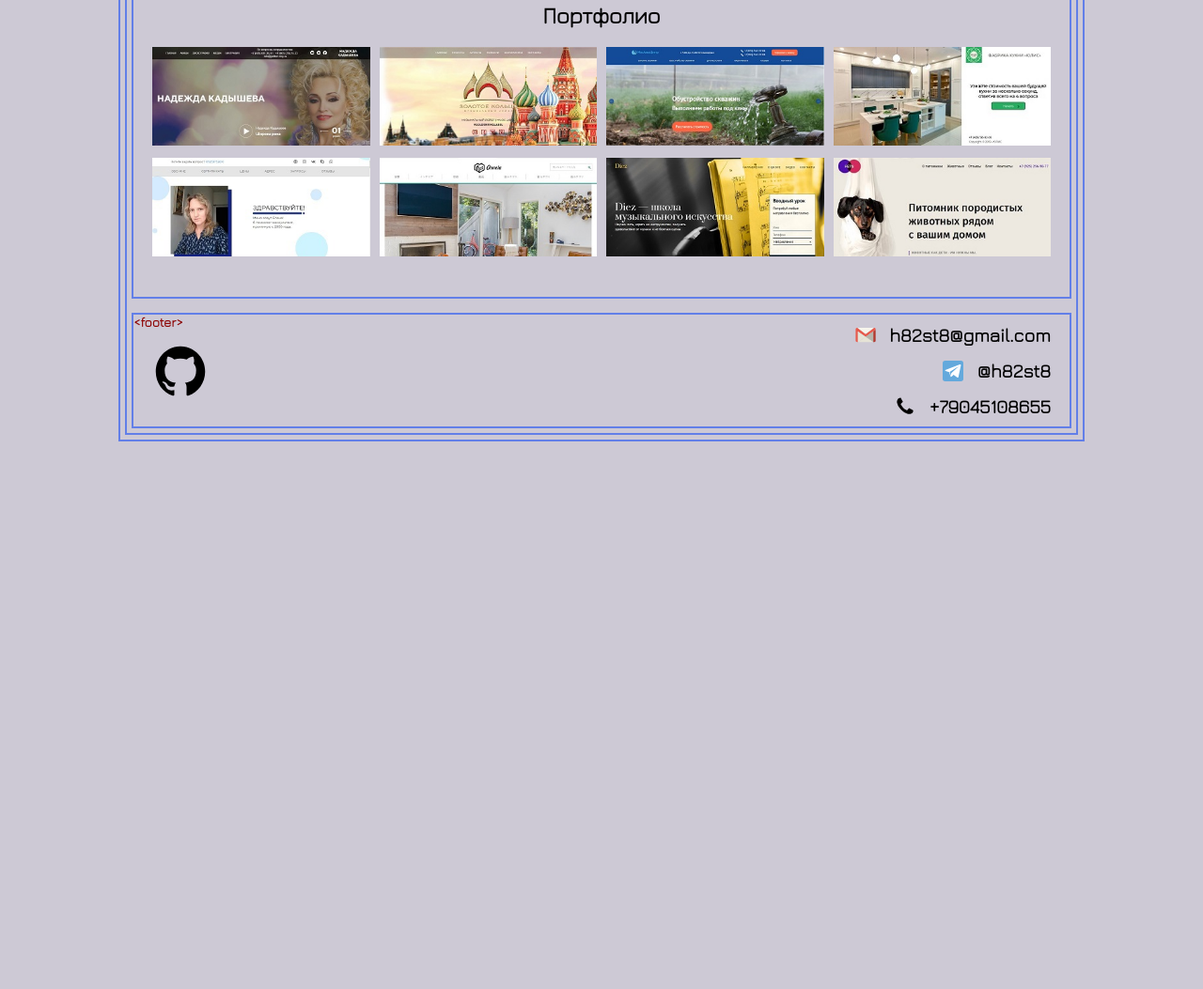
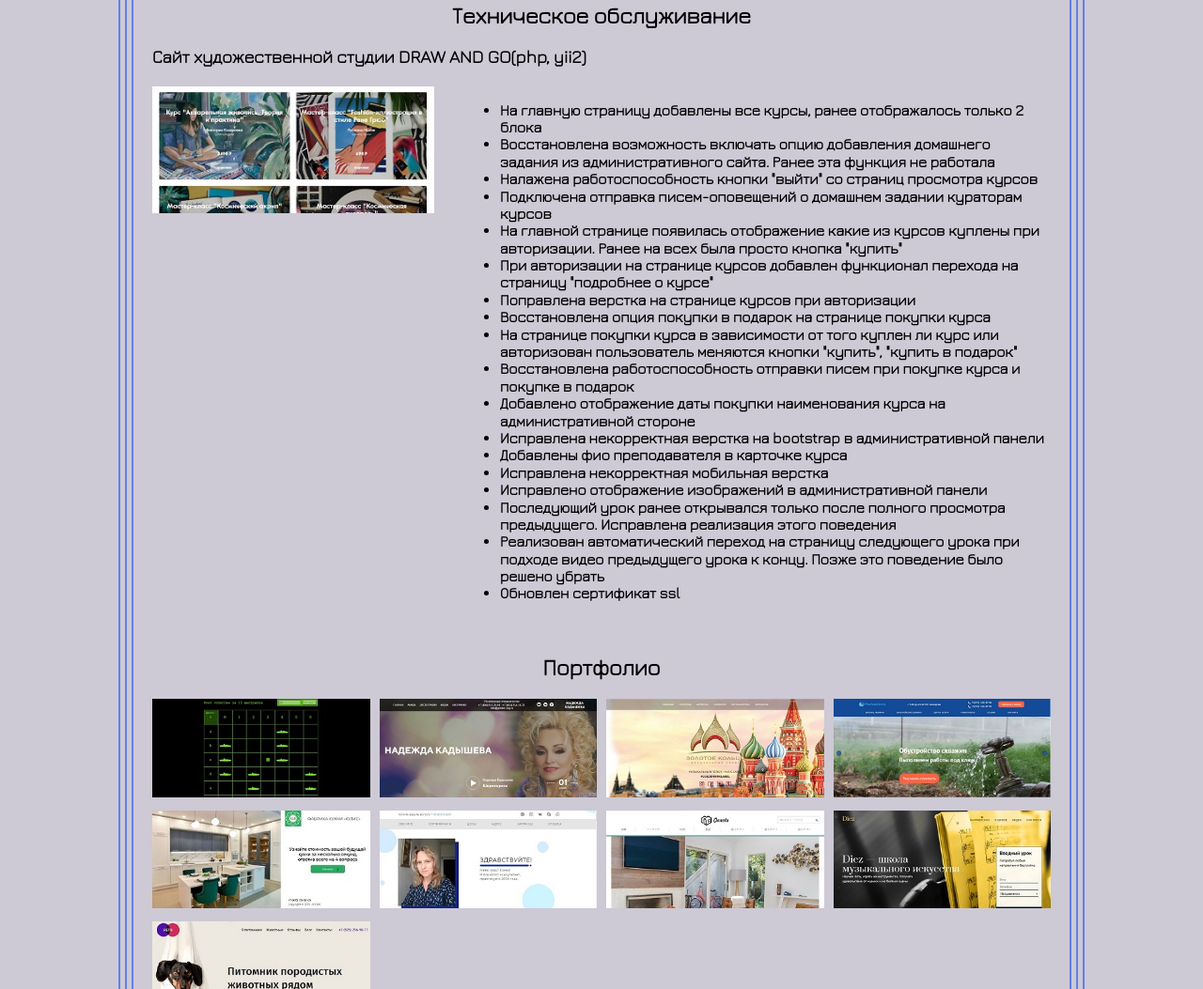
Before and after one commit to h82st8/Portfolio, a plain HTML site: page index.html in a window 1280 px wide. Shown: the part 892-1945 px from the top of the page at 94% size. Before the commit the page ends 1367 px from the top, so only its background shows below. Drawn offline with Linux system fonts and the light colour scheme; files whose address does not match are found by name.

Commit message:
добавляет раздел технического обслуживания

```diff
--- a/index.html
+++ b/index.html
@@ -49,63 +49,63 @@
 		<section class="skills">
 			<h2 class="subtitle">Навыки</h2>
 			<div class="skills__wrap">
-				<article>
+				<article class="skills__item">
 					<img src="./images/html5.svg" alt="html5" class="skills__icon">
 					<h3 class="skills_txt">html5</h3>
 				</article>
-				<article>
+				<article class="skills__item">
 					<img src="./images/css.svg" alt="css3" class="skills__icon">
 					<h3 class="skills_txt">css3</h3>
 				</article>
-				<article>
+				<article class="skills__item">
 					<img src="./images/js.svg" alt="javascript" class="skills__icon">
 					<h3 class="skills_txt">javascript</h3>
 				</article>
-				<article>
+				<article class="skills__item">
 					<img src="./images/gulp.svg" alt="gulp" class="skills__icon">
 					<h3 class="skills_txt">gulp</h3>
 				</article>
-				<article>
+				<article class="skills__item">
 					<img src="./images/sass.svg" alt="sass" class="skills__icon">
 					<h3 class="skills_txt">sass</h3>
 				</article>
-				<article>
+				<article class="skills__item">
 					<img src="./images/pug.svg" alt="pug" class="skills__icon">
 					<h3 class="skills_txt">pug</h3>
 				</article>
-				<article>
+				<article class="skills__item">
 					<img src="./images/bem.svg" alt="бэм" class="skills__icon">
 					<h3 class="skills_txt">бэм</h3>
 				</article>
-				<article>
+				<article class="skills__item">
 					<img src="./images/git.svg" alt="git" class="skills__icon skills__icon--git">
 					<h3 class="skills_txt">git</h3>
 				</article>
-				<article>
+				<article class="skills__item">
 					<img src="./images/wordpress.svg" alt="wordpress" class="skills__icon">
 					<h3 class="skills_txt">wordpress</h3>
 				</article>
-				<article>
+				<article class="skills__item">
 					<img src="./images/flexbox.svg" alt="flexbox" class="skills__icon">
 					<h3 class="skills_txt">flexbox</h3>
 				</article>
-				<article>
+				<article class="skills__item">
 					<img src="./images/grid.svg" alt="grid" class="skills__icon">
 					<h3 class="skills_txt">grid</h3>
 				</article>
-				<article>
+				<article class="skills__item">
 					<img src="./images/photoshop.svg" alt="photoshop" class="skills__icon">
 					<h3 class="skills_txt">photoshop</h3>
 				</article>
-				<article>
+				<article class="skills__item">
 					<img src="./images/figma.svg" alt="figma" class="skills__icon">
 					<h3 class="skills_txt">figma</h3>
 				</article>
-				<article>
+				<article class="skills__item">
 					<img src="./images/jquery.svg" alt="jquery" class="skills__icon">
 					<h3 class="skills_txt">jquery</h3>
 				</article>
-				<article>
+				<article class="skills__item">
 					<img src="./images/bootstrap.svg" alt="bootstrap" class="skills__icon">
 					<h3 class="skills_txt">bootstrap</h3>
 				</article>
@@ -124,11 +124,68 @@
 			</ul>
 		</section>
 
+		<section class="technical_support_service">
+			<h2 class="subtitle">Техническое обслуживание</h2>
+
+			<article class="technical_support_service__box">
+				<h3 class="heading">Сайт художественной студии DRAW AND GO(php, yii2)</h3>
+				<div class="technical_support_service__inner">
+					<a href="https://online.drawandgo.ru/" class="technical_support_service__link" target="_blank" rel="noopener">
+						<img src="./images/drawngo.jpg" alt="сайт художественной студии'draw and go'"
+							class="technical_support_service__img">
+					</a>
+					<ul class="technical_support_service__list">
+						<li class="technical_support_service__item">На главную страницу добавлены все курсы, ранее отображалось
+							только 2 блока</li>
+						<li class="technical_support_service__item">Восстановлена возможность включать опцию добавления домашнего
+							задания из административного сайта. Ранее эта функция не работала </li>
+						<li class="technical_support_service__item">Налажена работоспособность кнопки "выйти" со страниц просмотра
+							курсов</li>
+						<li class="technical_support_service__item">Подключена отправка писем-оповещений о домашнем задании
+							кураторам курсов</li>
+						<li class="technical_support_service__item">На главной странице появилась отображение какие из курсов
+							куплены при авторизации. Ранее на всех была просто кнопка "купить"</li>
+						<li class="technical_support_service__item">При авторизации на странице курсов добавлен функционал перехода
+							на страницу "подробнее о курсе"</li>
+						<li class="technical_support_service__item">Поправлена верстка на странице курсов при авторизации</li>
+						<li class="technical_support_service__item">Восстановлена опция покупки в подарок на странице покупки курса
+						</li>
+						<li class="technical_support_service__item">На странице покупки курса в зависимости от того куплен ли курс
+							или авторизован пользователь меняются кнопки "купить", "купить в подарок"</li>
+						<li class="technical_support_service__item">Восстановлена работоспособность отправки писем при покупке курса
+							и покупке в подарок</li>
+						<li class="technical_support_service__item">Добавлено отображение даты покупки наименования курса на
+							административной стороне
+						</li>
+						<li class="technical_support_service__item">Исправлена некорректная верстка на bootstrap в административной
+							панели</li>
+						<li class="technical_support_service__item">Добавлены фио преподавателя в карточке курса</li>
+						<li class="technical_support_service__item">Исправлена некорректная мобильная верстка</li>
+						<li class="technical_support_service__item">Исправлено отображение изображений в административной панели
+						</li>
+						<li class="technical_support_service__item">Последующий урок ранее открывался только после полного просмотра
+							предыдущего. Исправлена реализация этого поведения
+						</li>
+						<li class="technical_support_service__item">Реализован автоматический переход на страницу следующего урока
+							при подходе видео предыдущего урока к концу. Позже это поведение было решено убрать
+						</li>
+						<li class="technical_support_service__item">Обновлен сертификат ssl
+						</li>
+					</ul>
+				</div>
+			</article>
+
+		</section>
+
 		<section class="works">
 			<h2 class="subtitle">
 				Портфолио
 			</h2>
 			<div class="works__wrap">
+				<a href="https://h82st8.github.io/battleship/" class="works__link" target="_blank" rel="noopener">
+					<img src="./images/battleship.jpg" alt="веб-приложение 'морской бой'" class="works__img">
+				</a>
+
 				<a href="https://www.xn--80aafhf1a4hxa.xn--p1ai/" class="works__link" target="_blank" rel="noopener">
 					<img src="./images/kadysheva.jpg" alt="сайт надежды кадышевой" class="works__img">
 				</a>
--- a/style/style.css
+++ b/style/style.css
@@ -224,7 +224,7 @@ section {
 	}
 }
 
-article {
+.skills__item {
 	display: flex;
 	flex-wrap: wrap;
 	flex-direction: column;
@@ -265,6 +265,25 @@ h3 {
 	text-transform: uppercase;
 }
 
+.heading {
+	margin-bottom: 20px;
+	text-align-last: left;
+}
+
+.technical_support_service__inner {
+	display: grid;
+	grid-template-columns: 300px 2fr;
+	grid-gap: 30px;
+}
+
+.technical_support_service__link:hover {
+	opacity: 0.6;
+}
+
+.technical_support_service__img {
+	width: 100%;
+}
+
 .works__wrap {
 	display: grid;
 	grid-template-columns: 1fr 1fr;
@@ -281,6 +300,10 @@ h3 {
 	.works__wrap {
 		grid-template-columns: 1fr 1fr 1fr 1fr;
 	}
+}
+
+.works__link:hover {
+	opacity: 0.6;
 }
 
 .works__img {
```
Also changed, not shown: images/battleship.jpg (added), images/drawngo.jpg (added).
